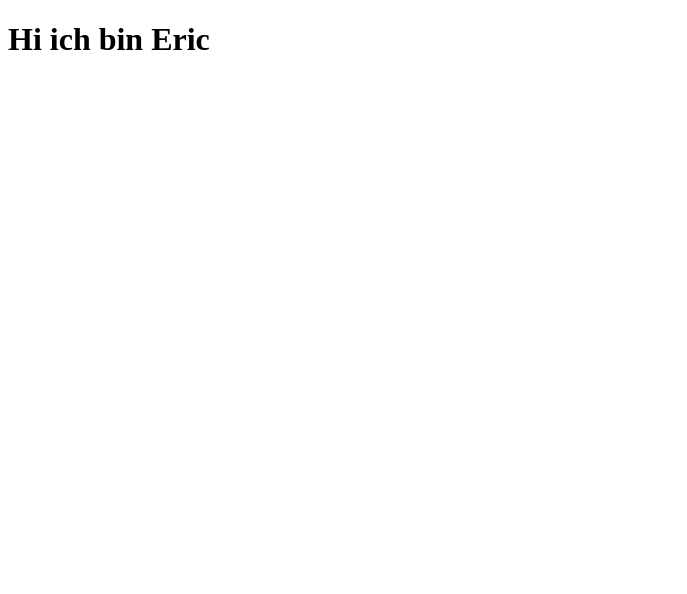
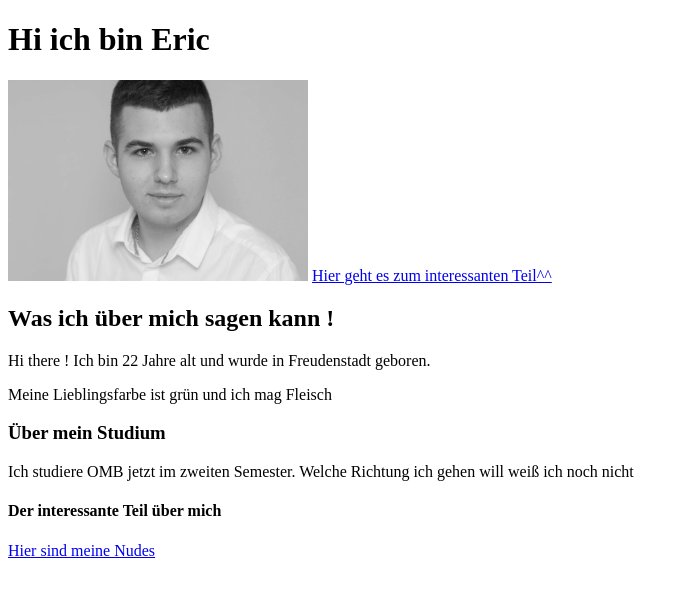
Before and after one commit to Luftus/GIS-WiSe-2020-2021, a plain HTML site: page Aufgabe 1 Website/index.html in a window 1280 px wide. Shown: the whole page, without its empty margins (0-687 px from the left). Drawn offline with Linux system fonts and the light colour scheme.

Commit message:
Problem solved

```diff
--- a/Aufgabe 1 Website/index.html
+++ b/Aufgabe 1 Website/index.html
@@ -6,6 +6,15 @@
     </head>
     <body>
         <h1>Hi ich bin Eric</h1>
-        <img src
+        <img src="Eric.jpg" style="width:300px;">
+        <a href="#get_over_here">Hier geht es zum interessanten Teil^^</a>
+        <h2>Was ich über mich sagen kann !</h2>
+        <p> Hi there ! Ich bin 22 Jahre alt und wurde in Freudenstadt geboren. </p>
+        <p>Meine Lieblingsfarbe ist grün und ich mag Fleisch</p>
+        <h3>Über mein Studium</h3>
+        <p>Ich studiere OMB jetzt im zweiten Semester. Welche Richtung ich gehen will weiß ich noch nicht</p>
+        <h4 id="get_over_here"> Der interessante Teil über mich</h4>
+        <a href="https://www.youtube.com/watch?v=dQw4w9WgXcQ&ab_channel=RickAstleyVEVO">Hier sind meine Nudes</a>
     </body>
+
 </html>
```
